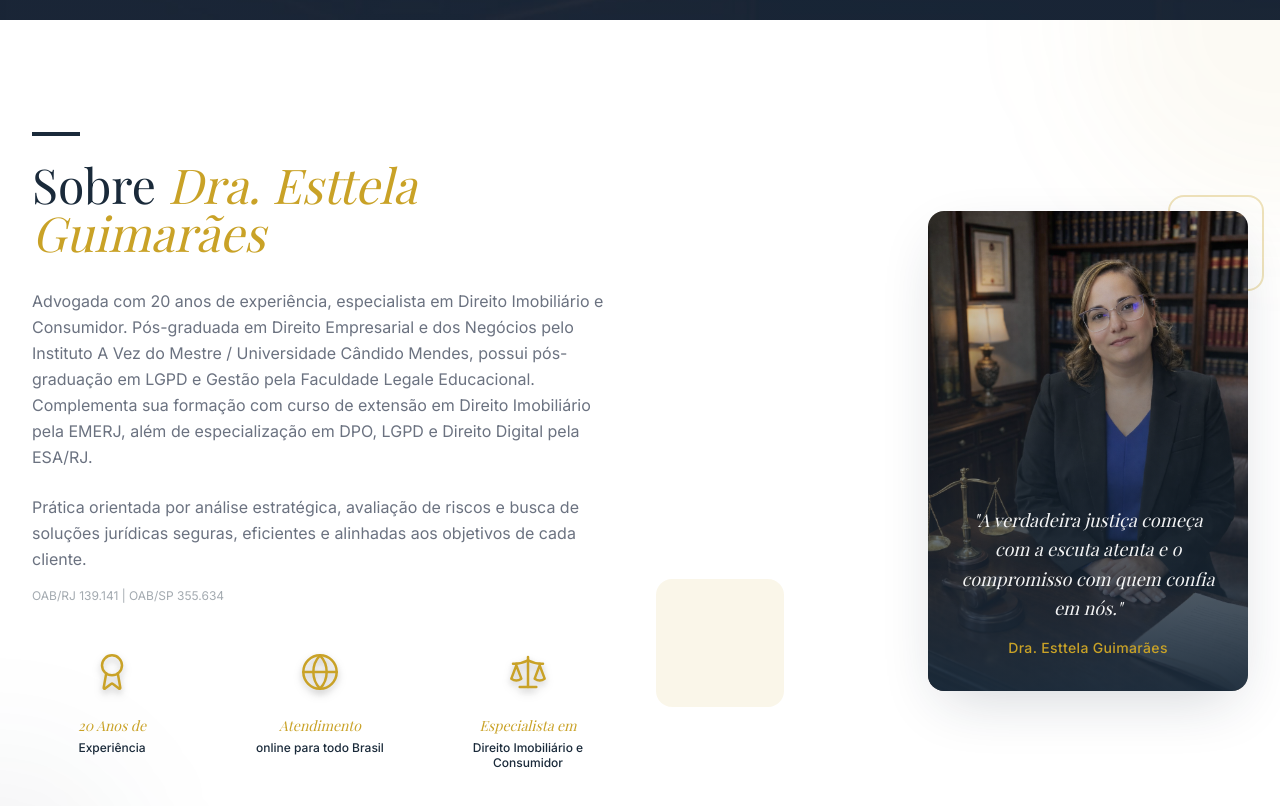
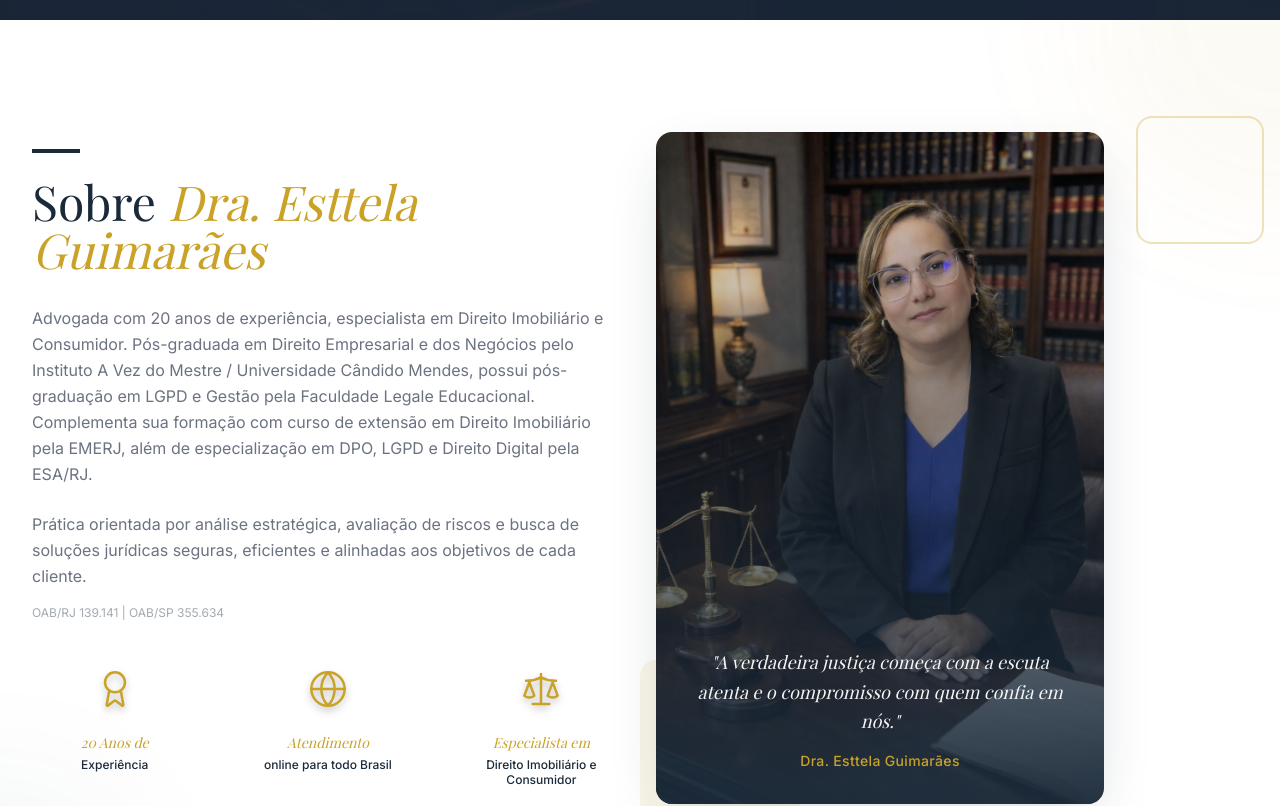
Before and after one commit to guimadesignstudio/siteadvocaciav0, a Next.js app: page / in a window 1280 px wide. Shown: the part 780-1586 px from the top of the page. Built offline with nearby package versions, Linux system fonts and the light colour scheme; a web font is replaced by a local one.

Commit message:
Update sobre.tsx

```diff
--- a/components/sobre.tsx
+++ b/components/sobre.tsx
@@ -50,7 +50,8 @@ export function Sobre() {
       <div className="absolute bottom-0 left-0 w-64 h-64 bg-navy/5 rounded-full blur-3xl translate-y-1/2 -translate-x-1/2" />
 
       <div className="container mx-auto px-4 lg:px-8 relative">
-        <div className="grid grid-cols-1 lg:grid-cols-2 gap-12 lg:gap-16 items-center">
+        {/* AJUSTE 1: gap reduzido de 16 para 8 e centralização vertical (items-center) */}
+        <div className="grid grid-cols-1 lg:grid-cols-2 gap-8 lg:gap-8 items-center">
           {/* Content */}
           <div className={`${isVisible ? 'animate-fade-in-left' : 'opacity-0'}`}>
             <div className="w-12 h-1 bg-navy mb-6" />
@@ -73,7 +74,7 @@ export function Sobre() {
               OAB/RJ 139.141 | OAB/SP 355.634
             </p>
 
-            {/* Features - Modern Icons with Shadow */}
+            {/* Features */}
             <div className={`flex flex-wrap gap-8 lg:gap-12 ${isVisible ? 'animate-fade-in-up animation-delay-400' : 'opacity-0'}`}>
               {features.map((feature, index) => (
                 <div
@@ -92,15 +93,14 @@ export function Sobre() {
 
           {/* Image and Quote */}
           <div className={`relative ${isVisible ? 'animate-fade-in-right' : 'opacity-0'}`}>
-            {/* Photo with Quote Overlay */}
             <div className="relative">
-              {/* Main Photo */}
-              <div className="relative rounded-2xl overflow-hidden shadow-elegant-lg max-w-xs mx-auto lg:mx-0 lg:ml-auto">
+              {/* AJUSTE 2: max-w aumentado para 'md' e removido 'lg:ml-auto' para aproximar do texto */}
+              <div className="relative rounded-2xl overflow-hidden shadow-elegant-lg w-full max-w-md mx-auto lg:mx-0">
                 <Image
                   src="/images/dra-esttela.png"
                   alt="Dra. Esttela Guimarães - Advogada"
-                  width={320}
-                  height={400}
+                  width={600}
+                  height={750}
                   className="w-full h-auto object-cover transition-transform duration-700 hover:scale-105"
                   priority
                 />
@@ -118,9 +118,9 @@ export function Sobre() {
                 </div>
               </div>
 
-              {/* Decorative elements */}
-              <div className="absolute -top-4 -right-4 w-24 h-24 border-2 border-gold/30 rounded-2xl -z-10" />
-              <div className="absolute -bottom-4 -left-4 w-32 h-32 bg-gold/10 rounded-2xl -z-10" />
+              {/* AJUSTE 3: Molduras douradas aumentadas para acompanhar a foto maior */}
+              <div className="absolute -top-4 -right-4 w-32 h-32 border-2 border-gold/30 rounded-2xl -z-10" />
+              <div className="absolute -bottom-4 -left-4 w-40 h-40 bg-gold/10 rounded-2xl -z-10" />
             </div>
           </div>
         </div>
```
